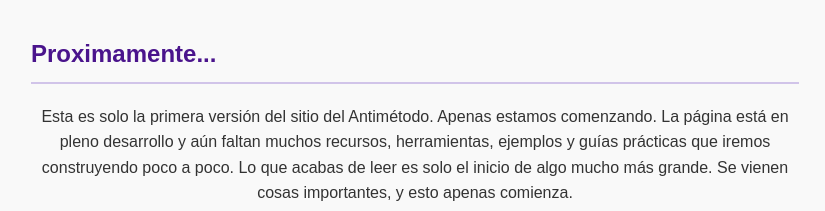
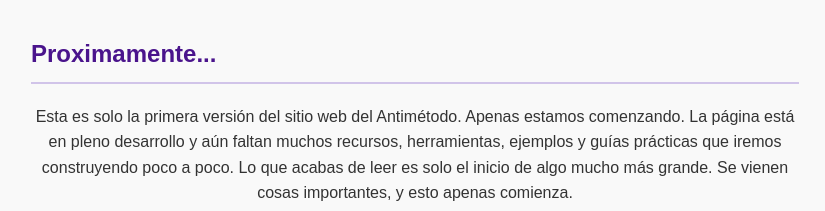
Before and after one commit to LuiseM93/ElAntimetodo, a Jekyll site: the page built from index.md, in a window 1280 px wide and 900 px high, scrolled down 6950 px, cut to the strip 0-382 px from the top of the window. Shown: the part 168-379 px from the top of the strip, without its empty margins (225-1050 px from the left). Built offline with Jekyll 4.4.1, drawn with Linux system fonts in a browser that asks for light colours.

Commit message:
Update index.md

```diff
--- a/index.md
+++ b/index.md
@@ -319,9 +319,9 @@
       padding-bottom: 0.5rem;
     ">Proximamente...</h2>
 
-    <p style="text-align: center;">Esta es solo la primera versión del sitio del Antimétodo. Apenas estamos comenzando. La página está en pleno desarrollo y aún faltan muchos recursos, herramientas, ejemplos y guías prácticas que iremos construyendo poco a poco. Lo que acabas de leer es solo el inicio de algo mucho más grande. Se vienen cosas importantes, y esto apenas comienza.</p>
+    <p style="text-align: center;">Esta es solo la primera versión del sitio web del Antimétodo. Apenas estamos comenzando. La página está en pleno desarrollo y aún faltan muchos recursos, herramientas, ejemplos y guías prácticas que iremos construyendo poco a poco. Lo que acabas de leer es solo el inicio de algo mucho más grande. Se vienen cosas importantes, y esto apenas comienza.</p>
 
-    <div style="text-align: center; margin-top: 3rem;">
+    <div style="text-align: center; margin-top: 2rem;">
       <img src="https://st3.depositphotos.com/7863750/16494/i/450/depositphotos_164949208-stock-photo-cat-architect-with-house-model.jpg"
            alt="Gato arquitecto"
            style="
```
